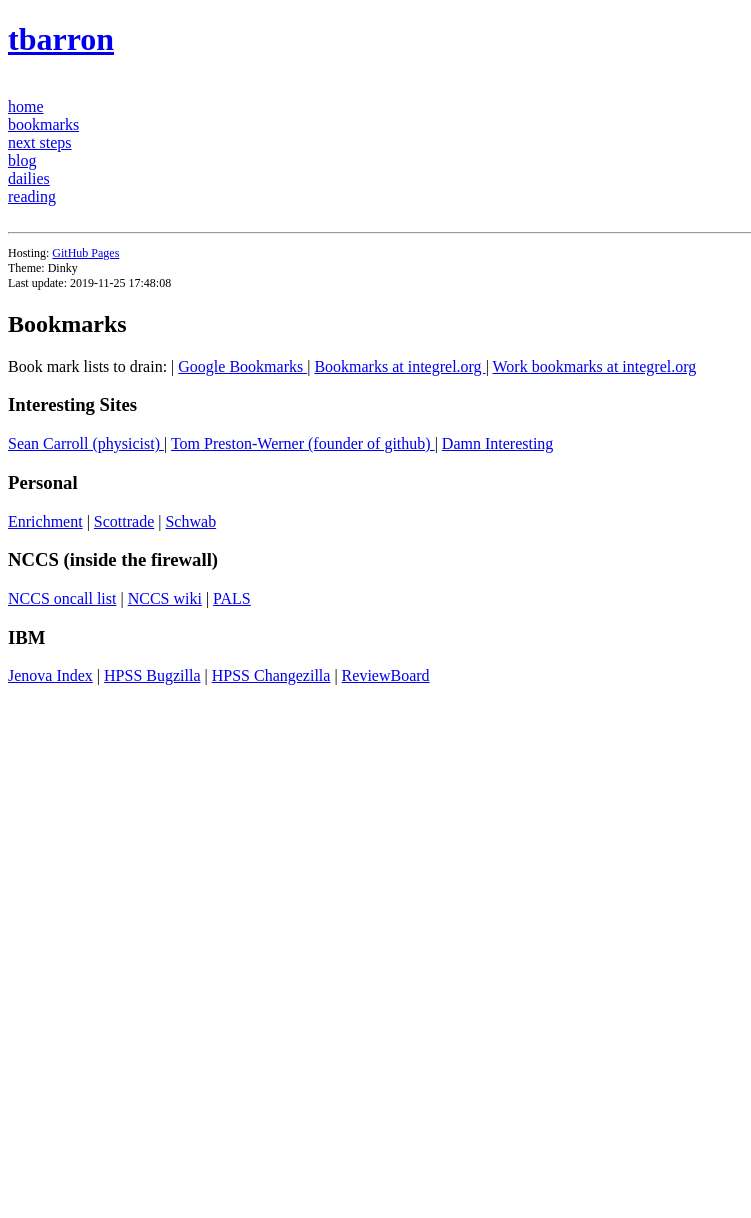
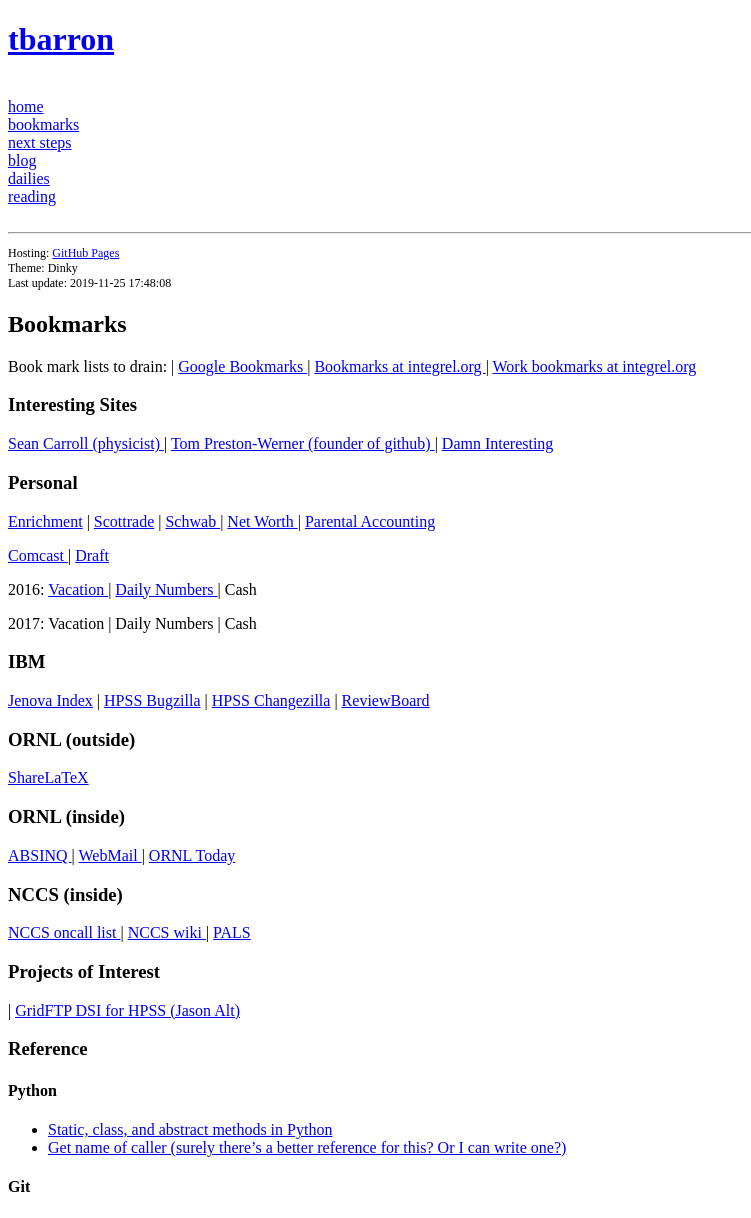
Before and after one commit to tbarron/tbarron.github.io, a Jekyll site: the page built from bookmarks.md, in a window 1280 px wide. Shown: the whole page, without its empty margins (0-751 px from the left). Built offline with Jekyll 4.4.1, drawn with Linux system fonts in a browser that asks for light colours; before the commit the page ends 900 px from its top, so only the background shows below that.

```diff
--- a/bookmarks.md
+++ b/bookmarks.md
@@ -33,13 +33,41 @@
 
 <a href="https://enrichmentfcu.org" target="_blank">Enrichment</a>
 | <a href="https://scottrade.com" target="_blank">Scottrade</a>
-| <a href="https://workplace.schwab.com/public/workplace/retirement-planning" target="_blank">Schwab</a>
+| <a target="_blank"
+     href="https://workplace.schwab.com/public/workplace/retirement-planning">
+     Schwab
+     </a>
+| <a target="_blank"
+     href="https://docs.google.com/spreadsheets/d/1Dtt-X3aB6Zn6gGqlKE8Krl15B7iBxApLUatfO-6-3u0/edit#gid=0">
+     Net Worth
+     </a>
+| <a target="_blank"
+     href="https://docs.google.com/spreadsheets/d/16WSF46B9twSIV8uStpkNFho4lD3B4jMORQklJxyG-jY/edit#gid=0">
+     Parental Accounting
+     </a>
 
-### NCCS (inside the firewall) ###
+<a target="_blank"
+     href="https://comcast.net">
+     Comcast
+     </a>
+| <a target="_blank"
+     href="http://draftin.com">
+     Draft
+     </a>
 
-<a href="https://wwwadm.ccs.ornl.gov/nccs_oncall" target="_blank">NCCS oncall list</a>
-| <a href="https://wiki.ccs.ornl.gov/doku/hpss_dev" target="_blank">NCCS wiki</a>
-| <a href="https://timetracker.ornl.gov/timetracker/#/" target="_blank">PALS</a>
+2016: <a target="_blank"
+     href="https://docs.google.com/spreadsheets/d/1FXf7C2MU9RQzvKaY97mJdYclE_144O8K3eWkBdl9uN8/edit#gid=0">
+     Vacation
+     </a>
+| <a target="_blank"
+     href="https://docs.google.com/spreadsheets/d/1AVrUG2R1O--hESJLVd2Oh65LhofmRmEzV0D9jUtkd5M/edit#gid=684301606">
+     Daily Numbers
+     </a>
+| Cash
+
+2017: Vacation
+| Daily Numbers
+| Cash
 
 ### IBM ###
 
@@ -47,3 +75,63 @@
 | <a href="hpssbug.clearlake.ibm.com" target="_blank">HPSS Bugzilla</a>
 | <a href="hpsschange.clearlake.ibm.com" target="_blank">HPSS Changezilla</a>
 | <a href="hpss-dev.clearlake.ibm.com/reviewboard/dashboard/" target="_blank">ReviewBoard</a>
+
+### ORNL (outside) ###
+
+<a target="_blank"
+   href="https://latex.ornl.gov/project">
+   ShareLaTeX
+   </a>
+
+### ORNL (inside) ###
+
+<a target="_blank"
+    href="home.ornl.gov/sec-cgi-bin/cgiwrap/­5as/absinq/menu.cgi">
+    ABSINQ
+    </a>
+| <a target="_blank"
+    href="https://ornlaccess-auth.ornl.gov/vpn/tmindex.html">
+    WebMail
+    </a>
+| <a target="_blank"
+     href="https://home.ornl.gov/general/ORNL_Today/">
+     ORNL Today
+     </a>
+
+### NCCS (inside) ###
+
+<a target="_blank"
+    href="https://wwwadm.ccs.ornl.gov/nccs_oncall">
+    NCCS oncall list
+    </a>
+| <a target="_blank"
+     href="https://wiki.ccs.ornl.gov/doku/hpss_dev">
+     NCCS wiki
+     </a>
+| <a target="_blank"
+     href="https://timetracker.ornl.gov/timetracker/#/">
+     PALS
+     </a>
+
+### Projects of Interest ###
+
+| <a target="_blank"
+     href="https://github.com/JasonAlt/GridFTP-DSI-for-HPSS">
+     GridFTP DSI for HPSS (Jason Alt)
+     </a>
+
+### Reference ###
+
+#### Python ####
+
+ * <a target="_blank"
+     href="https://julien.danjou.info/blog/2013/guide-python-static-class-abstract-methods">
+     Static, class, and abstract methods in Python
+     </a>
+ * <a target="_blank"
+     href="http://en.sharejs.com/python/19509">
+     Get name of caller (surely there's a better reference for this? Or I
+     can write one?)
+     </a>
+
+#### Git ####
```
Also changed, not shown: index.html (+7 -1 lines), 1 other file.
